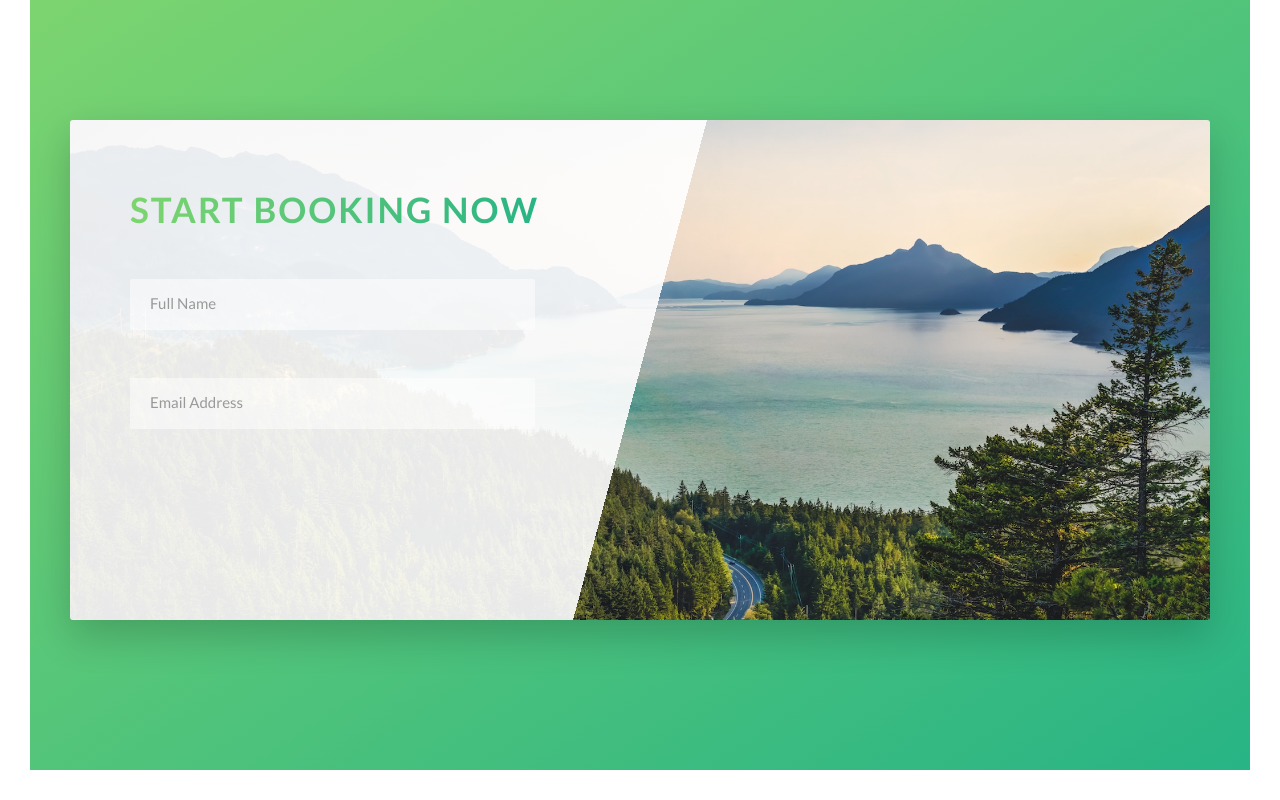
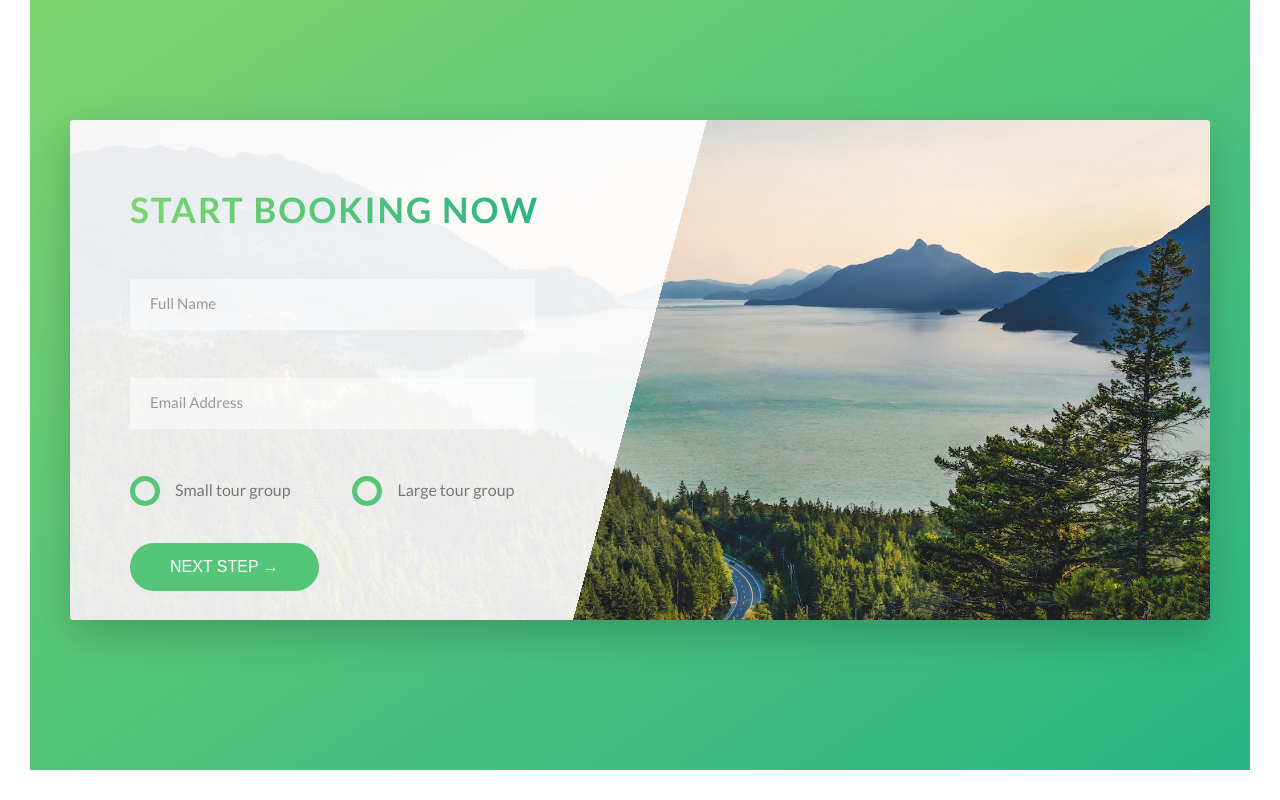
Before and after one commit to AlinaZakirod/CSS-course, a website: page index.html in a window 1280 px wide. Shown: the part 4555-5355 px from the top of the page. Drawn offline with Linux system fonts and the light colour scheme.

Commit message:
radio buttons in booking form

```diff
--- a/index.html
+++ b/index.html
@@ -357,6 +357,38 @@
                   />
                   <label for="email" class="form__label">Email Address</label>
                 </div>
+
+                <div class="form__group u-margin-bottom-medium">
+                  <div class="form__radio-group">
+                    <input
+                      type="radio"
+                      class="form__radio-input"
+                      id="small"
+                      name="size"
+                    />
+                    <label for="small" class="form__radio-label"
+                      ><span class="form__radio-button"></span> Small tour
+                      group</label
+                    >
+                  </div>
+
+                  <div class="form__radio-group">
+                    <input
+                      type="radio"
+                      class="form__radio-input"
+                      id="large"
+                      name="size"
+                    />
+                    <label for="large" class="form__radio-label"
+                      ><span class="form__radio-button"></span> Large tour
+                      group</label
+                    >
+                  </div>
+                </div>
+
+                <div class="form__group">
+                  <button class="btn btn--green">Next step &rarr;</button>
+                </div>
               </form>
             </div>
           </div>
--- a/sass/base/_utilities.scss
+++ b/sass/base/_utilities.scss
@@ -1,23 +1,23 @@
 .u-center-text {
-  text-align: center;
+  text-align: center !important;
 }
 
 .u-margin-bottom-big {
-  margin-bottom: 8rem;
+  margin-bottom: 8rem !important;
 }
 
 .u-margin-bottom-medium {
-  margin-bottom: 4rem;
+  margin-bottom: 4rem !important;
 }
 
 .u-margin-bottom-small {
-  margin-bottom: 1.5rem;
+  margin-bottom: 1.5rem !important;
 }
 
 .u-margin-top-big {
-  margin-top: 8rem;
+  margin-top: 8rem !important;
 }
 
 .u-margin-top-huge {
-  margin-top: 10rem;
+  margin-top: 10rem !important;
 }
--- a/sass/components/_button.scss
+++ b/sass/components/_button.scss
@@ -1,4 +1,5 @@
 .btn {
+  &,
   &:link,
   &:visited {
     text-transform: uppercase;
@@ -9,6 +10,10 @@
     transition: all 0.2s;
     position: relative;
     font-size: $default-font-size;
+
+    // Change for the <button> element
+    border: none;
+    cursor: pointer;
   }
   &:hover {
     transform: translateY(-3px);
@@ -20,7 +25,8 @@
     }
   }
 
-  &:active {
+  &:active,
+  &:focus {
     transform: translateY(-1px);
     box-shadow: 0 0.5rem 1rem rgba($color-black, 0.2);
   }
--- a/sass/components/_form.scss
+++ b/sass/components/_form.scss
@@ -14,6 +14,7 @@
     border-bottom: 3px solid transparent;
     width: 90%;
     display: block;
+    transition: all 0.3s;
 
     &:focus {
       outline: none;
@@ -44,4 +45,50 @@
     visibility: hidden;
     transform: translateY(-4rem);
   }
+
+  &__radio-group {
+    width: 49%;
+    display: inline-block;
+  }
+
+  &__radio-input {
+    display: none;
+  }
+
+  &__radio-label {
+    font-size: $default-font-size;
+    cursor: pointer;
+    position: relative;
+    padding-left: 4.5rem;
+  }
+
+  &__radio-button {
+    height: 3rem;
+    width: 3rem;
+    border: 5px solid $color-primary;
+    border-radius: 50%;
+    display: inline-block;
+    position: absolute;
+    left: 0;
+    top: -0.4rem;
+
+    &::after {
+      content: "";
+      display: block;
+      height: 1.3rem;
+      width: 1.3rem;
+      border-radius: 50%;
+      position: absolute;
+      top: 50%;
+      left: 50%;
+      transform: translate(-50%, -50%);
+      background-color: $color-primary;
+      opacity: 0;
+      transition: opacity 0.2s;
+    }
+  }
+
+  &__radio-input:checked ~ &__radio-label &__radio-button::after {
+    opacity: 1;
+  }
 }
```
Also changed, not shown: css/style.css.
